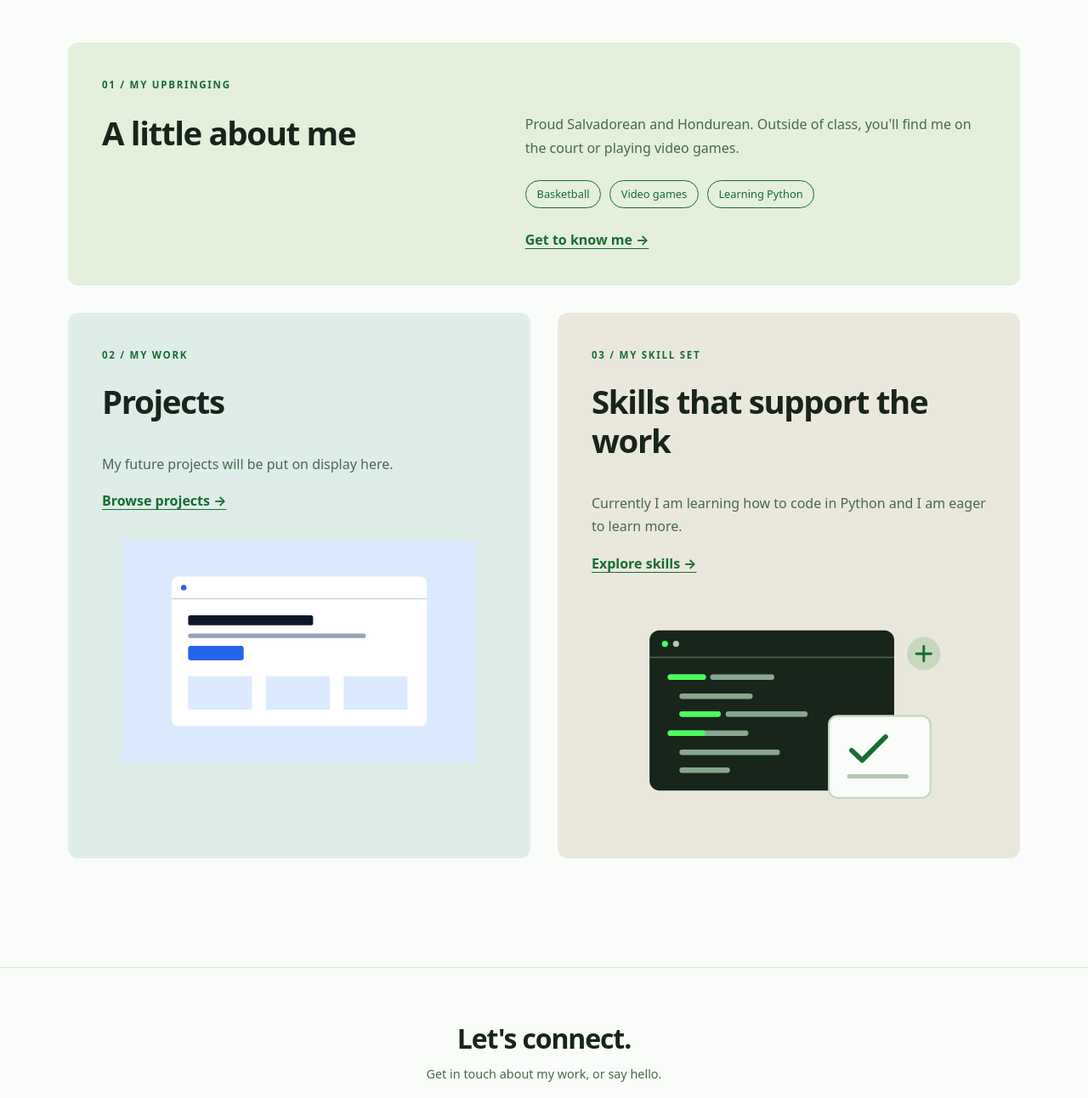
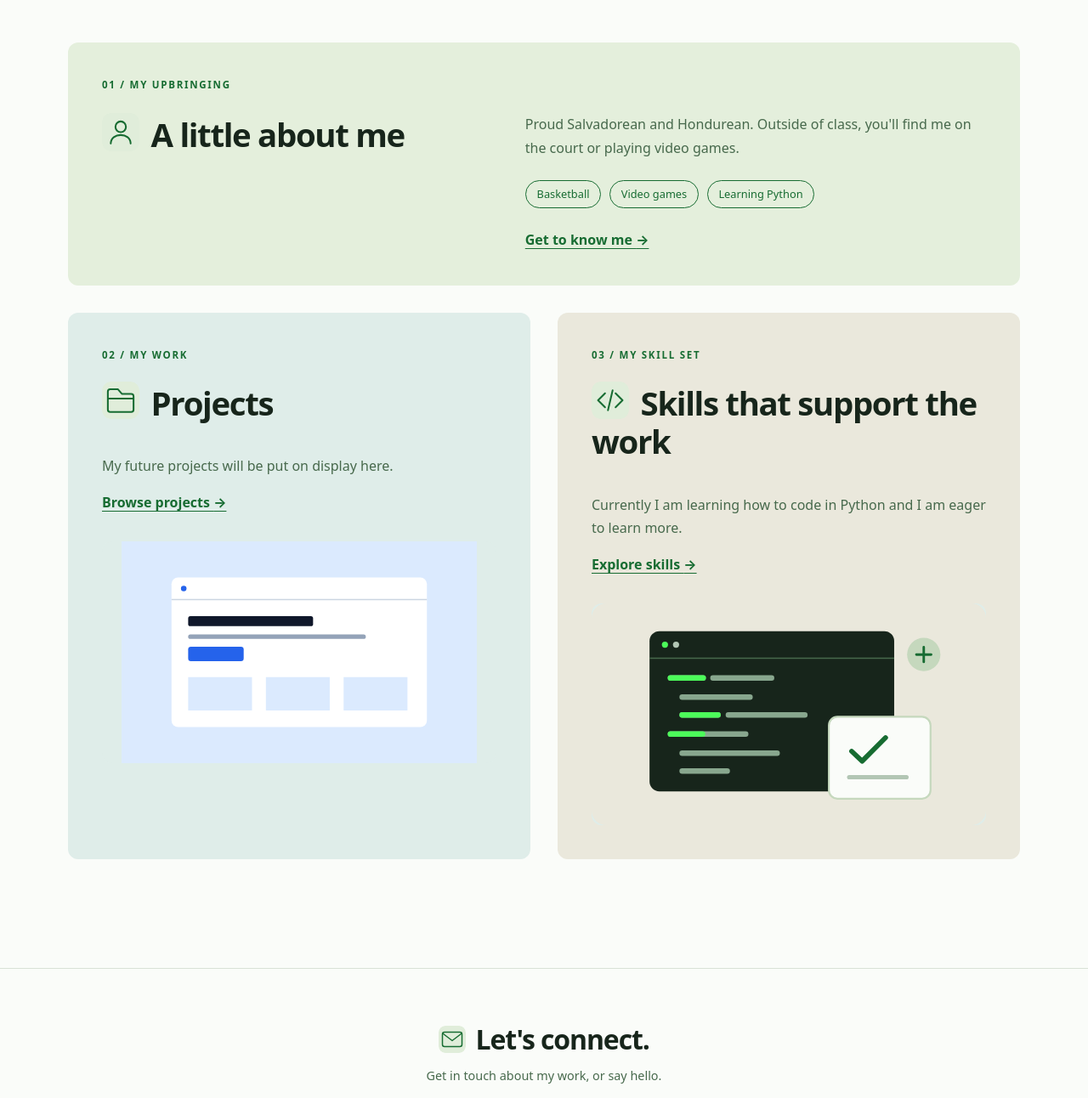
Before and after one commit to 0danilo/portfolio, a plain HTML site: page index.html in a window 1280 px wide. Shown: the part 720-2012 px from the top of the page at 85% size. Drawn offline with Linux system fonts and the light colour scheme.

Commit message:
Add themed graphics beside portfolio headings

```diff
--- a/css/styles.css
+++ b/css/styles.css
@@ -58,3 +58,9 @@ nav a:hover,nav a[aria-current]{color:var(--accent)}nav a[aria-current]{box-shad
 .interest-tags li{font-size:.8rem;padding:.3rem .8rem;border:1px solid var(--accent);border-radius:999px;color:var(--accent)}
 .story-summary{min-width:0}
 @media(max-width:640px){.home-hero,.illustrated-hero{grid-template-columns:1fr;gap:2rem}.home-hero h1{font-size:3.5rem}.hero-illustration{max-width:440px;justify-self:center}.home-grid .feature-illustration{margin-top:1.5rem}}
+
+/* Decorative heading marks scale with the surrounding type. */
+.heading-icon{display:inline-block;width:.95em;height:.95em;vertical-align:-.12em;margin-right:.35em;border-radius:.24em}
+.card h3 .heading-icon,.card h2 .heading-icon{display:inline-block;width:1.15em;height:1.15em;aspect-ratio:1;object-fit:contain}
+.connect-footer h2 .heading-icon{width:1em;height:1em}
+@media(max-width:640px){h1 .heading-icon{width:.8em;height:.8em}}
--- a/index.html
+++ b/index.html
@@ -15,7 +15,7 @@
   <section class="hero home-hero container">
     <div>
       <p class="eyebrow">Danilo Fuentes / Personal portfolio</p>
-      <h1>Hi, I'm <span>Danilo.</span></h1>
+      <h1><img class="heading-icon" src="images/heading-person.svg" width="64" height="64" alt="" aria-hidden="true">Hi, I'm <span>Danilo.</span></h1>
       <p class="lead">Software and Data Engineering Technology student at NJIT. Learning Python, one line at a time.</p>
       <div class="actions"><a class="button" href="projects.html">Explore projects <span aria-hidden="true">↗</span></a><a class="button" href="about.html">About me <span aria-hidden="true">↗</span></a></div>
     </div>
@@ -24,23 +24,23 @@
   <section class="section home-panels" aria-label="Explore my portfolio">
     <div class="container grid home-grid">
       <article class="card story-card"><div class="card-body">
-        <p class="eyebrow">01 / My Upbringing</p><h3>A little about me</h3>
+        <p class="eyebrow">01 / My Upbringing</p><h3><img class="heading-icon" src="images/heading-person.svg" width="64" height="64" alt="" aria-hidden="true">A little about me</h3>
         <div class="story-summary"><p>Proud Salvadorean and Hondurean. Outside of class, you'll find me on the court or playing video games.</p><ul class="interest-tags" aria-label="My interests"><li>Basketball</li><li>Video games</li><li>Learning Python</li></ul></div>
         <a href="about.html">Get to know me <span aria-hidden="true">→</span></a>
       </div></article>
       <article class="card"><div class="card-body">
-        <p class="eyebrow">02 / My work</p><h3>Projects</h3><p>My future projects will be put on display here.</p>
+        <p class="eyebrow">02 / My work</p><h3><img class="heading-icon" src="images/heading-projects.svg" width="64" height="64" alt="" aria-hidden="true">Projects</h3><p>My future projects will be put on display here.</p>
         <a href="projects.html">Browse projects <span aria-hidden="true">→</span></a>
         <img class="feature-illustration" src="images/project-website.svg" width="640" height="400" loading="lazy" alt="Illustrated website layout, a preview of the future project collection">
       </div></article>
       <article class="card skills-card"><div class="card-body">
-        <p class="eyebrow">03 / My Skill Set</p><h3>Skills that support the work</h3><p>Currently I am learning how to code in Python and I am eager to learn more.</p>
+        <p class="eyebrow">03 / My Skill Set</p><h3><img class="heading-icon" src="images/heading-code.svg" width="64" height="64" alt="" aria-hidden="true">Skills that support the work</h3><p>Currently I am learning how to code in Python and I am eager to learn more.</p>
         <a href="skills.html">Explore skills <span aria-hidden="true">→</span></a>
         <img class="feature-illustration" src="images/code-learning.svg" width="640" height="360" loading="lazy" alt="Illustrated code editor with a completed learning exercise">
       </div></article>
     </div>
   </section>
 </main>
-<footer class="site-footer connect-footer"><div class="container footer-inner"><h2>Let's connect.</h2><p>Get in touch about my work, or say hello.</p><a href="contact.html">Contact me <span aria-hidden="true">↗</span></a><p class="footer-note">Danilo Fuentes · Personal portfolio</p></div></footer>
+<footer class="site-footer connect-footer"><div class="container footer-inner"><h2><img class="heading-icon" src="images/heading-contact.svg" width="64" height="64" alt="" aria-hidden="true">Let's connect.</h2><p>Get in touch about my work, or say hello.</p><a href="contact.html">Contact me <span aria-hidden="true">↗</span></a><p class="footer-note">Danilo Fuentes · Personal portfolio</p></div></footer>
 </body>
 </html>
```
Also changed, not shown: about.html (+2 -2 lines), contact.html (+2 -2 lines), projects.html (+2 -2 lines), skills.html (+2 -2 lines), images/heading-code.svg (added), images/heading-contact.svg (added), images/heading-learning.svg (added), images/heading-person.svg (added), images/heading-play.svg (added), images/heading-projects.svg (added).
